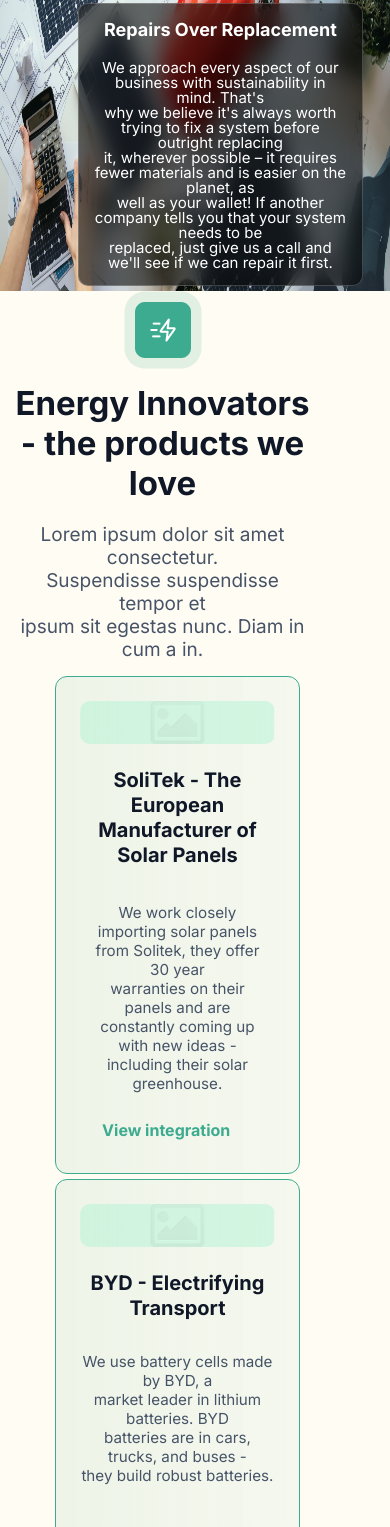
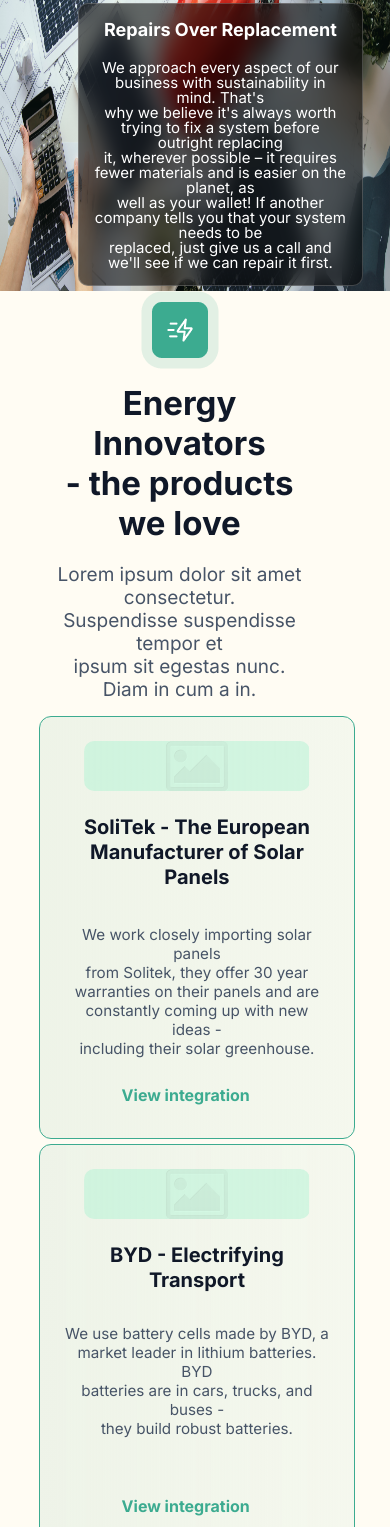
Before and after one commit to Youssefkhalil10/Solar-System, a plain HTML site: page index.html in a window 390 px wide. Shown: the part 3135-4662 px from the top of the page. Drawn offline with Linux system fonts and the light colour scheme.

Commit message:
Create Solar System with html css

```diff
--- a/style.css
+++ b/style.css
@@ -1093,7 +1093,7 @@ header img{
         max-width: 90%;
         text-align: center;
         margin-top: 0;
-        margin-left: 5px;
+        margin-left: 10%;
     }
     .content-6 .info-61 h1{
         max-width: 100%;
@@ -1109,10 +1109,10 @@ header img{
 
     .content-6 .info-62 , .content-6 .info-63{
         max-width: 90%;
-        margin-left: 5%;
+        margin-left: 1%;
     }
     .content-6 .card-1 , .card-2 , .content-6 .info-63 .card-4, .content-6 .info-63 .card-3{
-        max-width: 70%;
+        max-width: 90%;
         margin-top: 5px;
         margin-right: 0;
         margin-left: 10%;
@@ -1509,7 +1509,7 @@ input:focus{
 .final-1 li:not(:last-child)::after{
     content: "|";
     position: absolute;
-    right: 10px;
+    right: 7px;
 };
 
 .content-9-1 .final-2{
@@ -1573,7 +1573,7 @@ input:focus{
         text-align: center;
     }
     .content-9 .part-9-1 ul{
-        gap: 18px;
+        gap: 10px;
         margin-left: 5%;
     }
     .content-9 .part-9-1 ul li{
```
